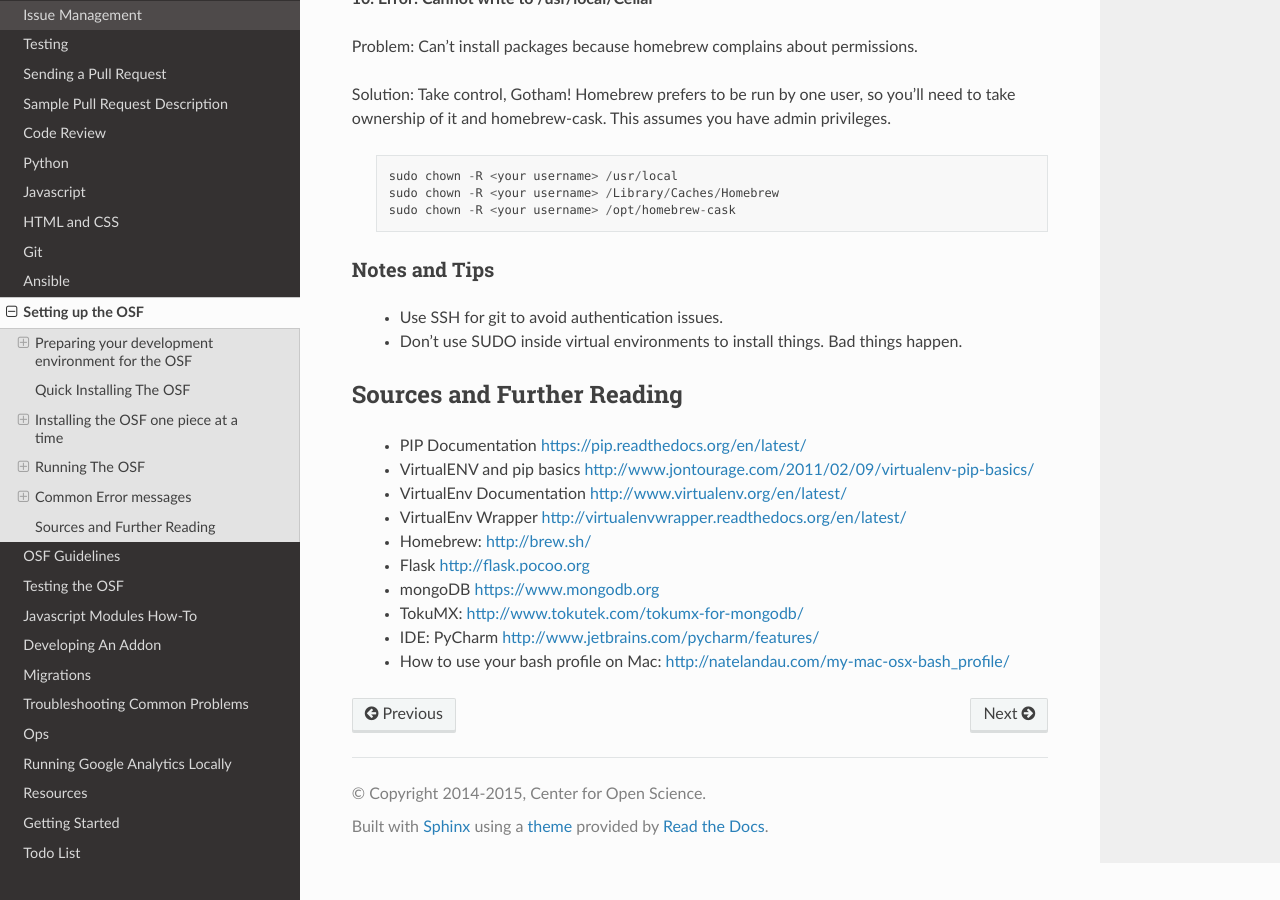
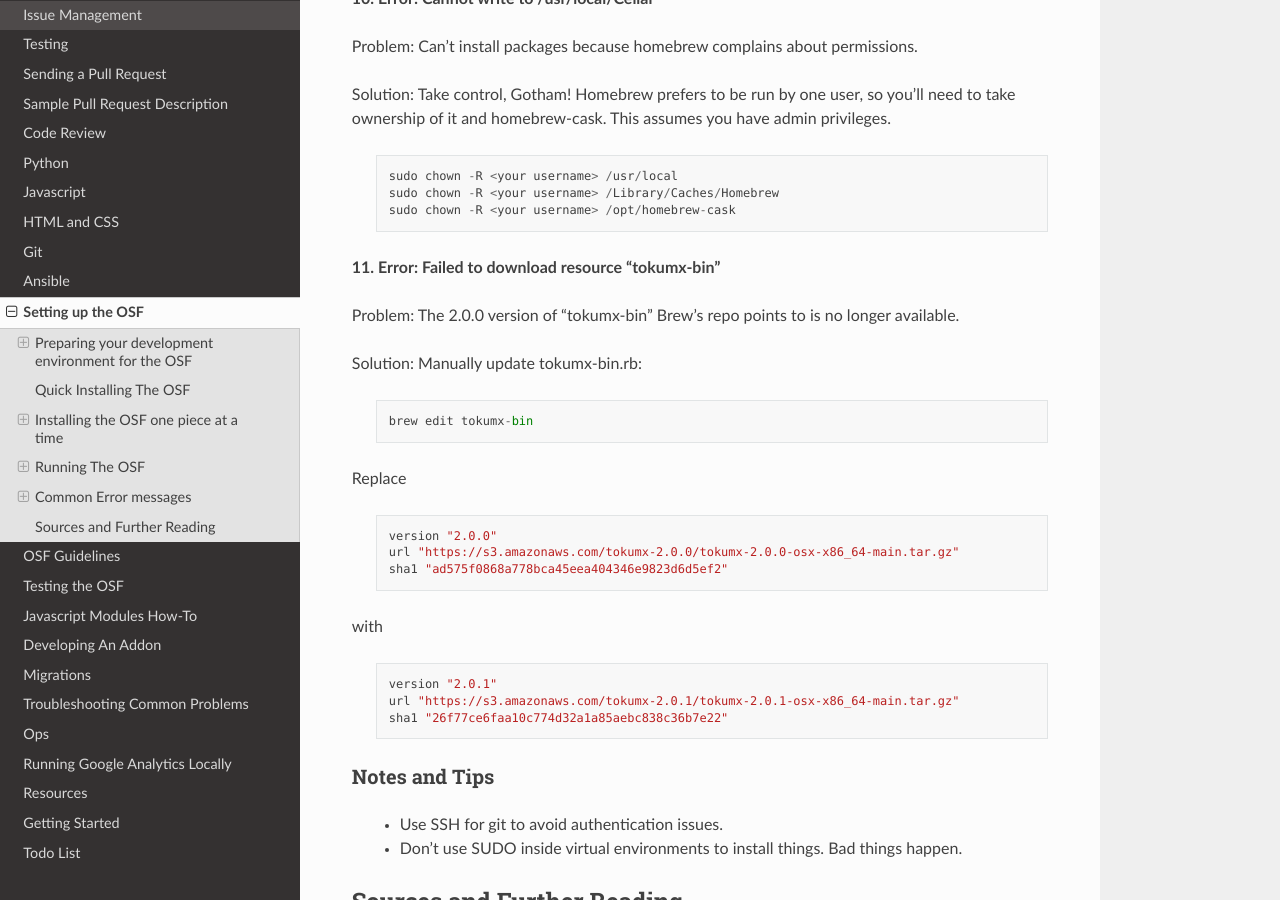
Before and after one commit to CenterForOpenScience/COSDev, a Sphinx documentation site: the page built from docs/osf/setup.rst, in a window 1280 px wide and 900 px high, scrolled down 11238 px. Built offline with Sphinx 7.4.7 and the Read the Docs theme 2.0.0, drawn with Linux system fonts in a browser that asks for light colours.

Commit message:
Add a common error and solution for installing TokuMX.

```diff
--- a/docs/osf/setup.rst
+++ b/docs/osf/setup.rst
@@ -507,7 +507,31 @@ Solution: Take control, Gotham! Homebrew prefers to be run by one user, so you'l
         sudo chown -R <your username> /Library/Caches/Homebrew
         sudo chown -R <your username> /opt/homebrew-cask
 
+**11. Error: Failed to download resource "tokumx-bin"**
 
+Problem: The 2.0.0 version of "tokumx-bin" Brew's repo points to is no longer available.
+
+Solution: Manually update tokumx-bin.rb:
+
+    ::
+
+        brew edit tokumx-bin
+
+Replace
+
+    ::
+
+        version "2.0.0"
+        url "https://s3.amazonaws.com/tokumx-2.0.0/tokumx-2.0.0-osx-x86_64-main.tar.gz"
+        sha1 "ad575f0868a778bca45eea404346e9823d6d5ef2"
+
+with
+
+    ::
+
+        version "2.0.1"
+        url "https://s3.amazonaws.com/tokumx-2.0.1/tokumx-2.0.1-osx-x86_64-main.tar.gz"
+        sha1 "26f77ce6faa10c774d32a1a85aebc838c36b7e22"
 
 Notes and Tips
 --------------
```
